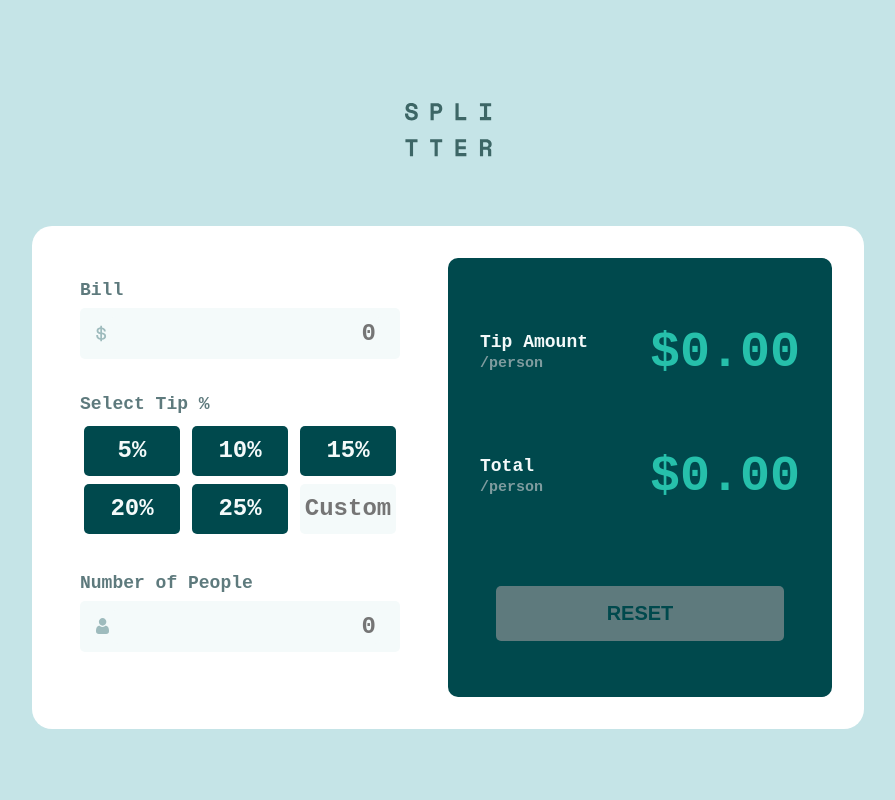
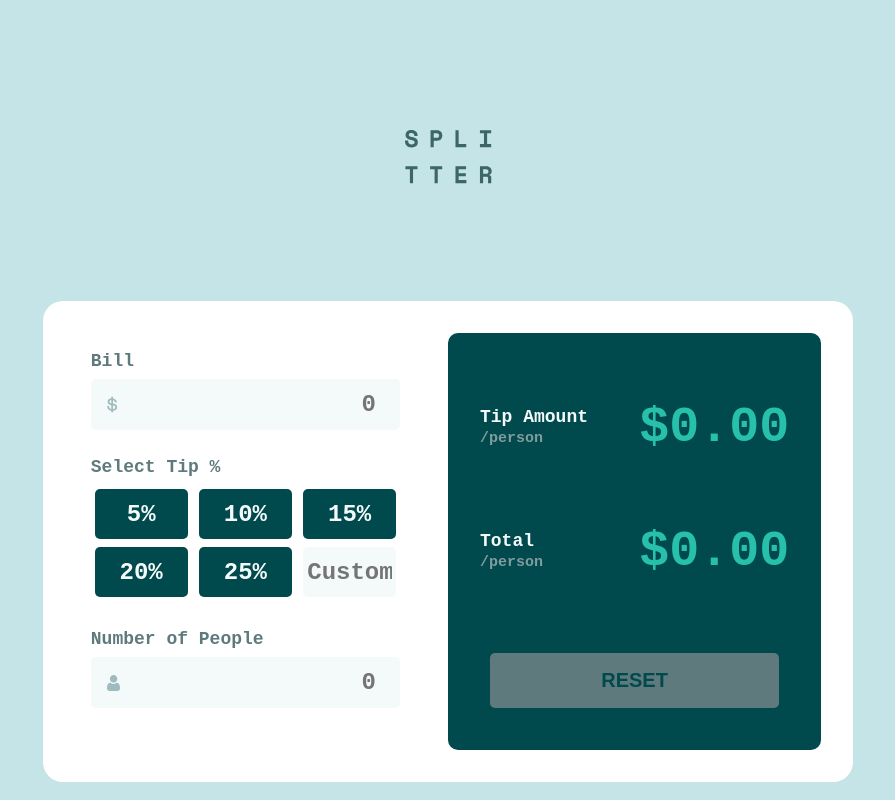
Before and after one commit to weinee/tip-calculator-app-react, a React (Create React App) app: page / in a window 1280 px wide. Shown: the whole page, without its empty margins (192-1087 px from the left). Built offline with nearby package versions, Linux system fonts and the light colour scheme.

Commit message:
Updated css to fit smaller laptop screens

```diff
--- a/src/App.css
+++ b/src/App.css
@@ -12,15 +12,15 @@
   box-sizing: border-box;
   display: flex;
   flex: 1;
+  min-height: 100vh;
   align-items: center;
-  min-height: 100vh;
   justify-content: center;
   flex-direction: column;
+  padding: 1em;
 
   font-family: "Space Mono", monospace;
   font-size: 18px;
   font-weight: 700;
-
   color: var(--dark-grayish-cyan);
   background-color: var(--medium-grayish-cyan);
 }
@@ -29,19 +29,8 @@
   pointer-events: none;
 }
 
-/* @media (prefers-reduced-motion: no-preference) {
-  .App-logo {
-    animation: App-logo-spin infinite 20s linear;
-  }
-} */
-
 .App-header {
-  margin-bottom: 48px;
-  margin-top: 48px;
-}
-
-.App-link {
-  color: #61dafb;
+  margin: auto;
 }
 
 .container {
@@ -50,7 +39,6 @@
   display: flex;
   width: 60%;
   padding: 32px;
-  margin: 16px;
 }
 
 /* Left Container */
@@ -185,7 +173,7 @@ input {
 .right-container button {
   background-color: var(--strong-cyan);
   border: none;
-  margin: 48px 16px 24px 16px;
+  margin: 2em 0.5em 0.5em 0.5em;
   padding: 16px;
   color: var(--dark-cyan);
   font-weight: 700;
@@ -215,11 +203,8 @@ input {
   font-size: 50px;
 }
 
-@keyframes App-logo-spin {
-  from {
-    transform: rotate(0deg);
-  }
-  to {
-    transform: rotate(360deg);
+@media only screen and (min-width: 1440px) {
+  .App-header {
+    margin: 3em;
   }
 }
```
